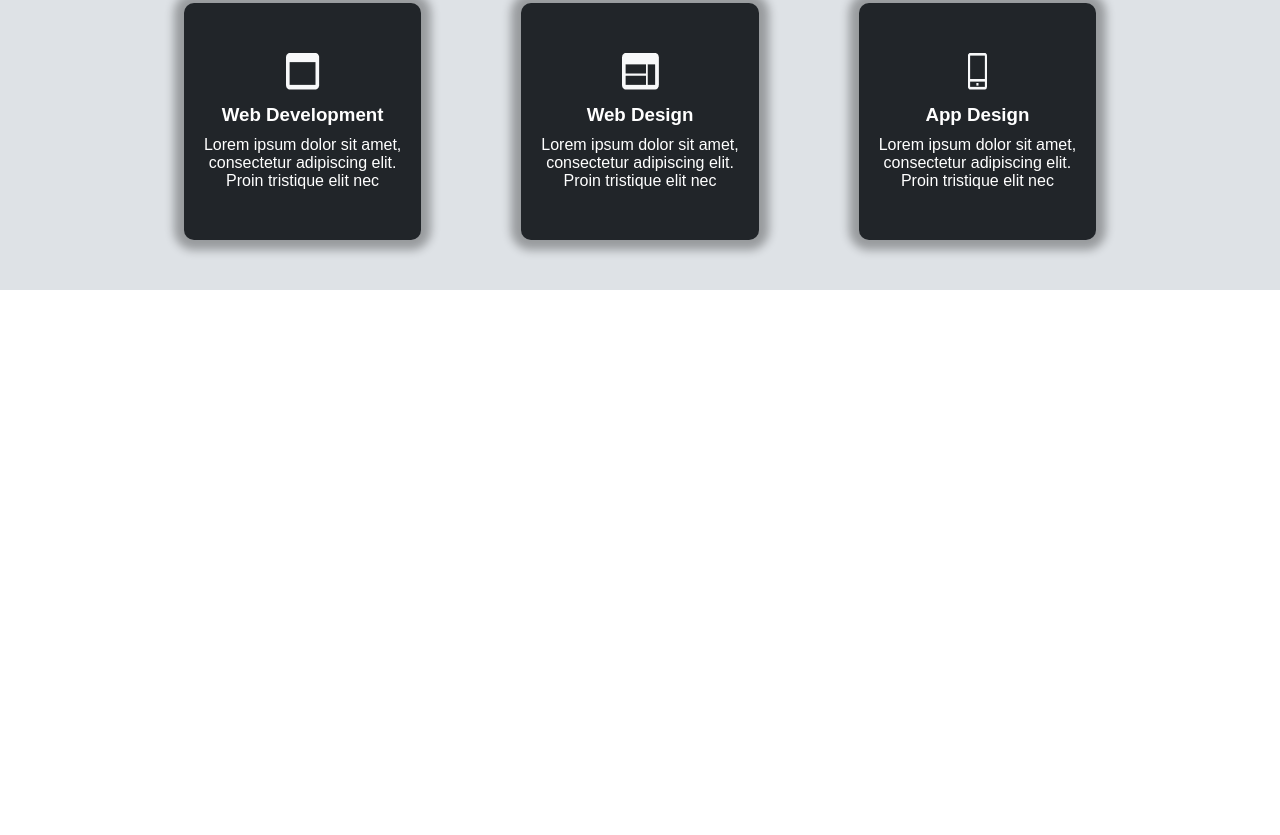
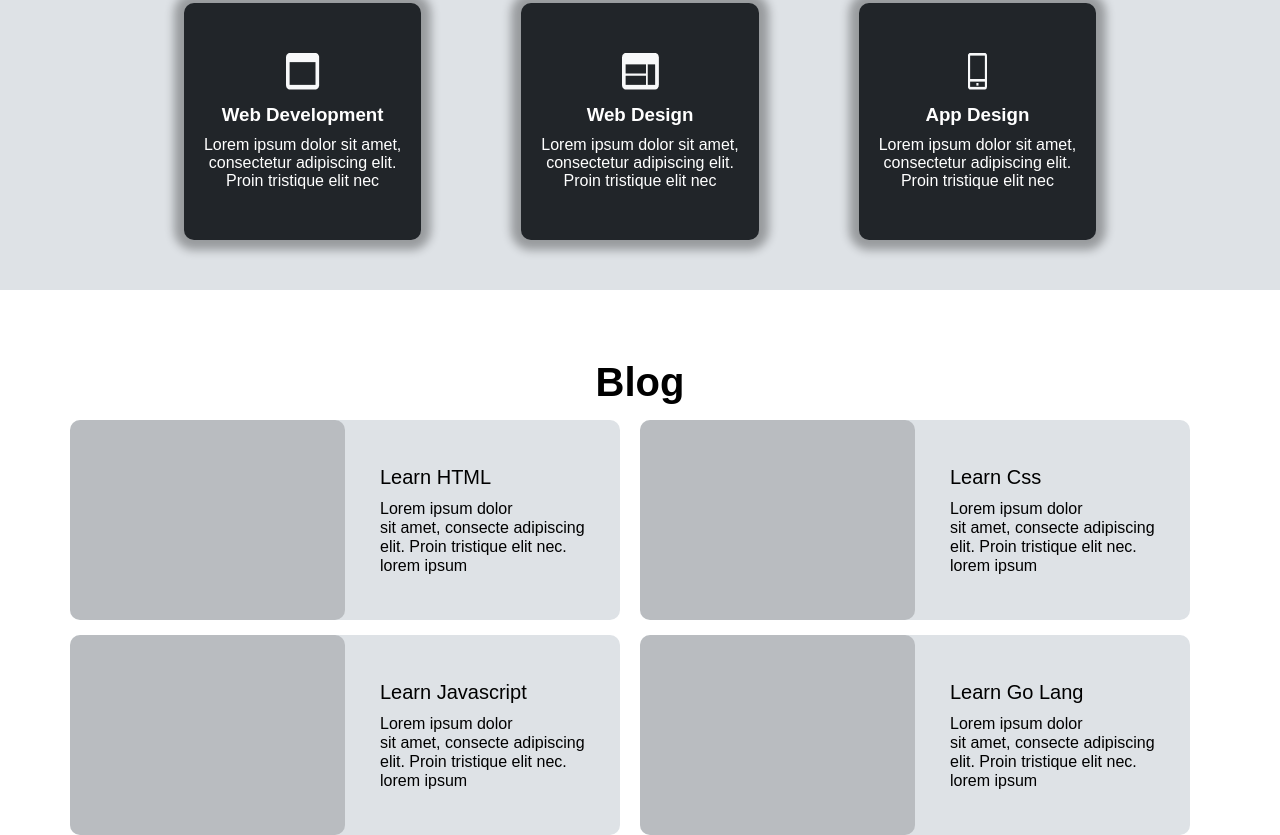
Before and after one commit to AbdelrahmanELsokary/F, a plain HTML site: page index.html in a window 1280 px wide. Shown: the part 1084-1919 px from the top of the page. Before the commit the page ends 1374 px from the top, so only its background shows below. Drawn offline with Linux system fonts and the light colour scheme.

Commit message:
Add: Blog Section

```diff
--- a/assets/styles/main.css
+++ b/assets/styles/main.css
@@ -12,6 +12,7 @@ body {
 :root {
   --white: #ffffff;
   --dark-gunmetal: #212529;
+  --platinum2: #676a6c50;
   --platinum: #dee2e6;
 }
 .container {
@@ -174,3 +175,42 @@ header .container a {
 .services .container .service h3 {
   margin: 10px;
 }
+.blog .container h2 {
+  text-align: center;
+}
+.blog .container .blog1 {
+  display: flex;
+  flex-wrap: wrap;
+  margin-top: 15px;
+  gap: 20px;
+}
+.blog .container .learning {
+  width: calc(50% - 20px);
+  display: flex;
+  gap: 20px;
+  align-items: center;
+  background-color: var(--platinum);
+  border-radius: 10px;
+}
+.blog .container .learning .learn {
+  padding: 15px;
+}
+.blog .container .learning .learn h4 {
+  font-size: 20px;
+  font-weight: 500;
+  padding-bottom: 10px;
+}
+.blog .container .learning .learn p {
+  line-height: 1.2;
+}
+.blog .container .learning .space {
+  background-color: var(--platinum2);
+  width: 50%;
+  height: 200px;
+  border-radius: 10px;
+}
+@media (max-width:991px) {
+  .blog .container .learning .space {
+    display: none;
+  }
+}
--- a/index.html
+++ b/index.html
@@ -1,13 +1,11 @@
 <!DOCTYPE html>
 <html lang="en">
-
 <head>
   <meta charset="UTF-8">
   <meta name="viewport" content="width=device-width, initial-scale=1.0">
   <title>R</title>
   <link rel="stylesheet" href="assets/styles/main.css">
 </head>
-
 <body>
   <header>
     <div class="container">
@@ -83,7 +81,51 @@
         </div>
       </div>
     </section>
+    <section class="blog">
+      <div class="container">
+        <h2>Blog</h2>
+        <div class="blog1">
+          <div class="learning">
+            <div class="space"></div>
+            <div class="learn">
+              <h4>Learn HTML</h4>
+              <p>Lorem ipsum dolor <br> sit amet, consecte adipiscing <br> elit. Proin tristique elit nec. <br> lorem
+                ipsum
+              </p>
+            </div>
+          </div>
+          <div class="learning">
+            <div class="space"></div>
+            <div class="learn">
+              <h4>Learn Css</h4>
+              <p>Lorem ipsum dolor <br> sit amet, consecte adipiscing <br> elit. Proin tristique elit nec. <br> lorem
+                ipsum
+              </p>
+            </div>
+          </div>
+        </div>
+        <div class="blog1">
+          <div class="learning">
+            <div class="space"></div>
+            <div class="learn">
+              <h4>Learn Javascript</h4>
+              <p>Lorem ipsum dolor <br> sit amet, consecte adipiscing <br> elit. Proin tristique elit nec. <br> lorem
+                ipsum
+              </p>
+            </div>
+          </div>
+          <div class="learning">
+            <div class="space"></div>
+            <div class="learn">
+              <h4>Learn Go Lang</h4>
+              <p>Lorem ipsum dolor <br> sit amet, consecte adipiscing <br> elit. Proin tristique elit nec. <br> lorem
+                ipsum
+              </p>
+            </div>
+          </div>
+        </div>
+      </div>
+    </section>
   </main>
 </body>
-
 </html>
```
